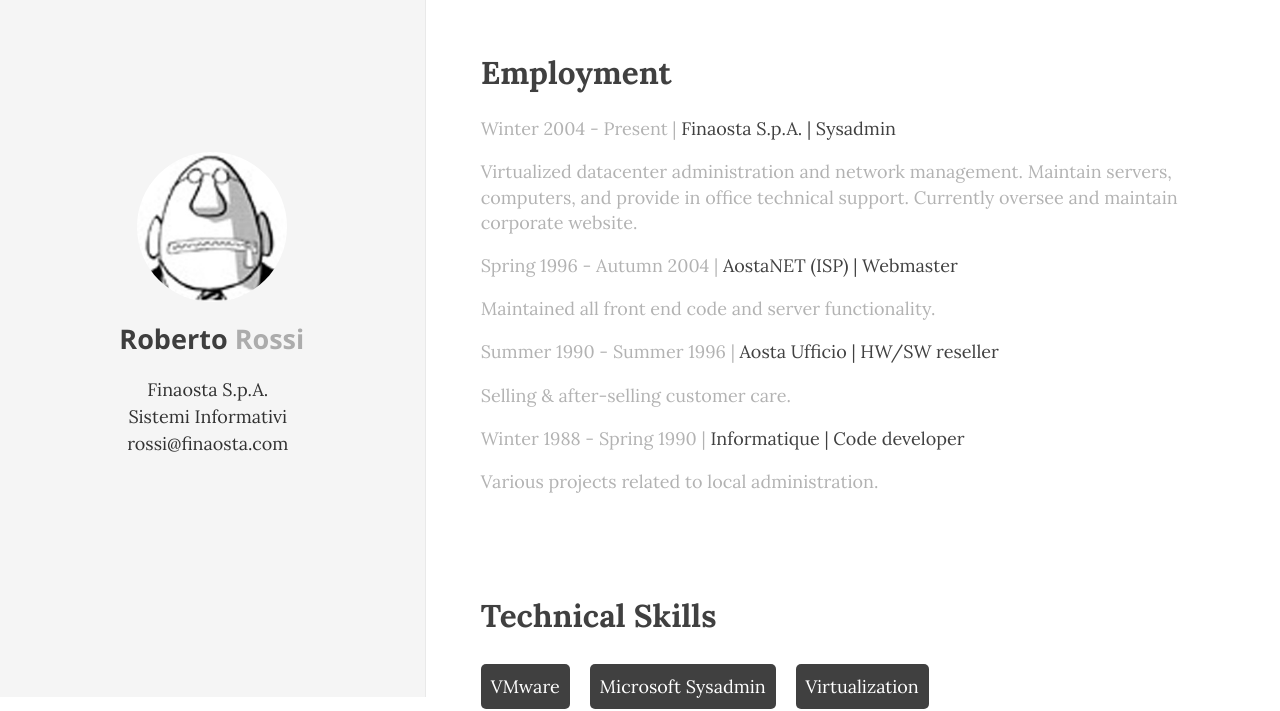
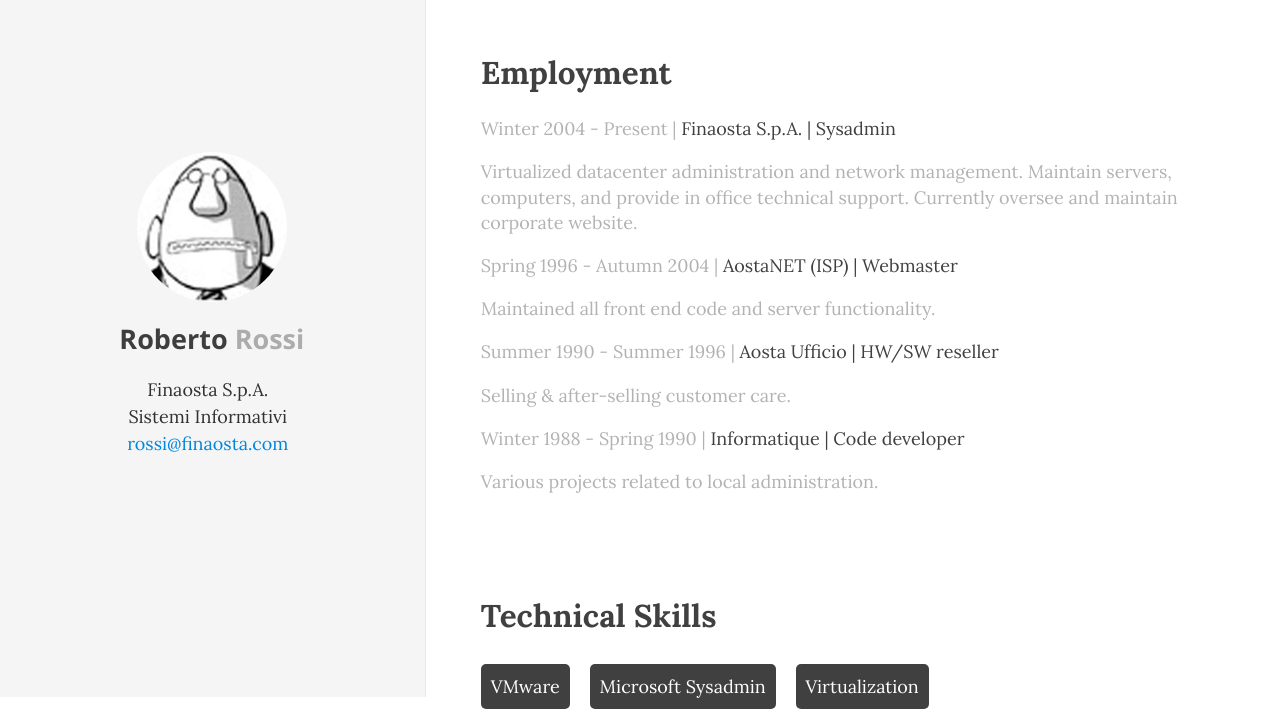
Before and after one commit to nastavnjc/nastavnjc.github.io, a plain HTML site: page index.html in a window 1280 px wide. Shown: the part 103-814 px from the top of the page. Drawn offline with nearby package versions, Linux system fonts and the light colour scheme; a web font is replaced by a local one.

Commit message:
Color change for email

```diff
--- a/index.html
+++ b/index.html
@@ -112,6 +112,12 @@ h1
 	text-align:center;
 }
 
+.name-hero .mail
+{
+	color:rgba(0,134,222,1);
+	font-style:bold;
+}
+
 .name-hero .name-text
 {
 	margin:0 auto;
@@ -218,7 +224,7 @@ ul
         <h1>Roberto <em>Rossi</em></h1>
 		<p>Finaosta S.p.A.</p>
 		<p>Sistemi Informativi</p>
-        <p>rossi@finaosta.com</p>
+        <p class="mail">rossi@finaosta.com</p>
 
      </div>
     </div>
```
